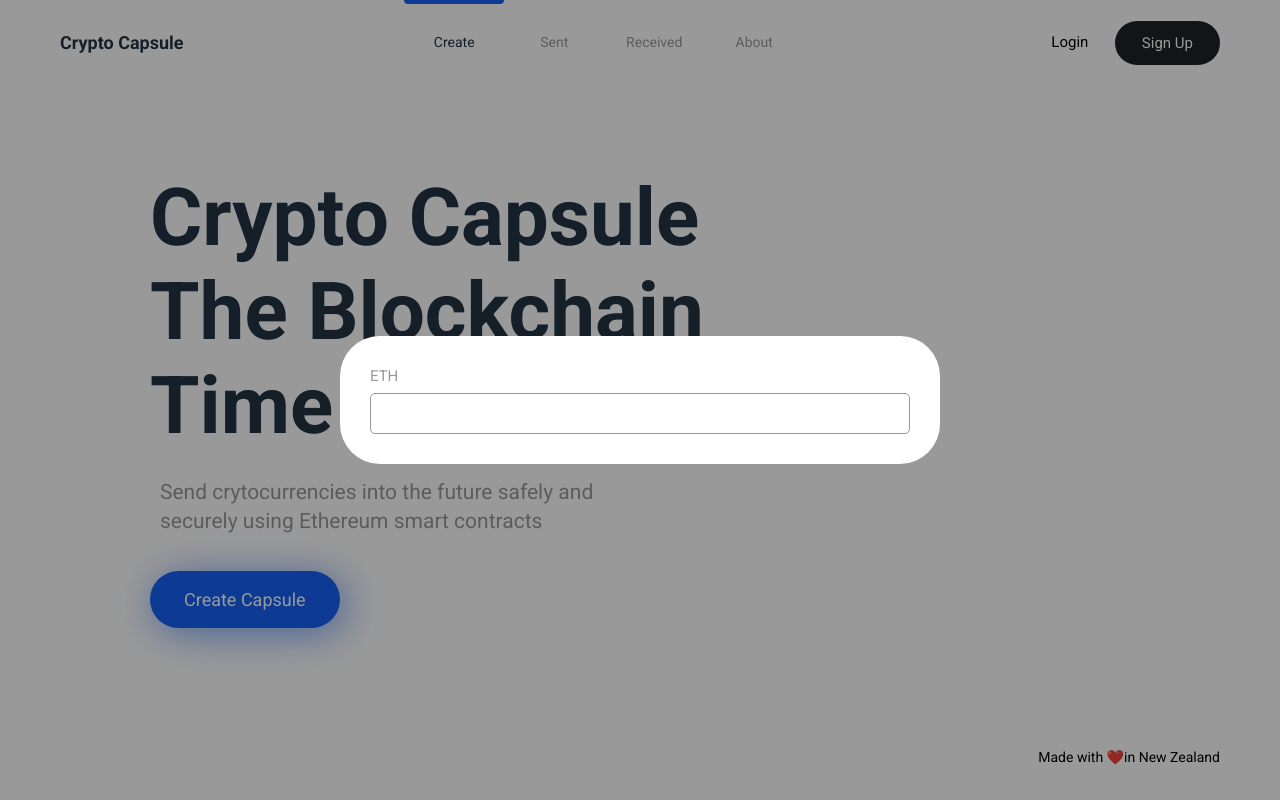
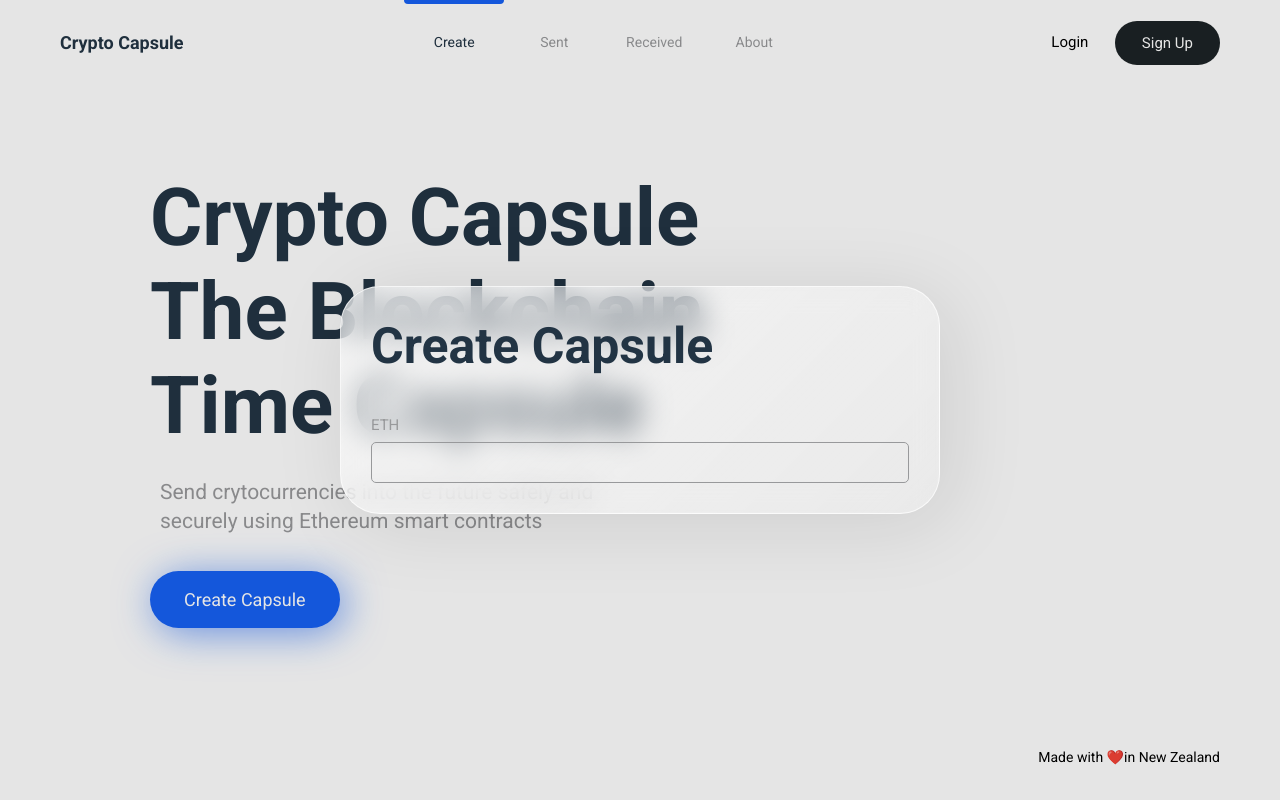
Before and after one commit to chase-manning/crypto-capsule, a React (Create React App) app in the folder website/: page / in a window 1280 px wide. Both pictures are taken after a click on the button "Create Capsule". Shown: the top 800 px of the page. Built offline with nearby package versions, Linux system fonts and the light colour scheme.

Commit message:
:lipstick: add glass effect to input

```diff
--- a/website/src/components/CreateCapsule.tsx
+++ b/website/src/components/CreateCapsule.tsx
@@ -8,7 +8,7 @@ const StyledCreateCapsule = styled.div`
   left: 0;
   width: 100%;
   height: 100%;
-  background-color: rgba(0, 0, 0, 0.4);
+  background-color: rgba(0, 0, 0, 0.1);
   display: flex;
   justify-content: center;
   align-items: center;
@@ -27,9 +27,24 @@ const Container = styled.div`
   display: flex;
   flex-direction: column;
   padding: 30px;
-  background-color: white;
+  background: linear-gradient(
+    135deg,
+    rgba(255, 255, 255, 0.6),
+    rgba(255, 255, 255, 0.2)
+  );
   border-radius: 40px;
   z-index: 1;
+  backdrop-filter: blur(15px);
+  box-shadow: 10px 10px 80px rgba(0, 0, 0, 0.1);
+  border: solid 1px rgba(255, 255, 255, 0.7);
+`;
+
+const Header = styled.div`
+  width: 100%;
+  color: var(--main);
+  font-size: 50px;
+  font-weight: 700;
+  margin-bottom: 40px;
 `;
 
 type Props = {
@@ -44,6 +59,7 @@ const CreateCapsule = (props: Props) => {
     <StyledCreateCapsule>
       <ExitEvent onClick={() => props.close()} />
       <Container>
+        <Header>Create Capsule</Header>
         <TextInput label="ETH" />
       </Container>
     </StyledCreateCapsule>
--- a/website/src/styles/Input.ts
+++ b/website/src/styles/Input.ts
@@ -8,6 +8,7 @@ const Input = styled.input`
   color: var(--main);
   margin-top: 8px;
   font-size: 16px;
+  background-color: rgba(0, 0, 0, 0);
 
   :active {
     border: solid 1px var(--primary);
```
